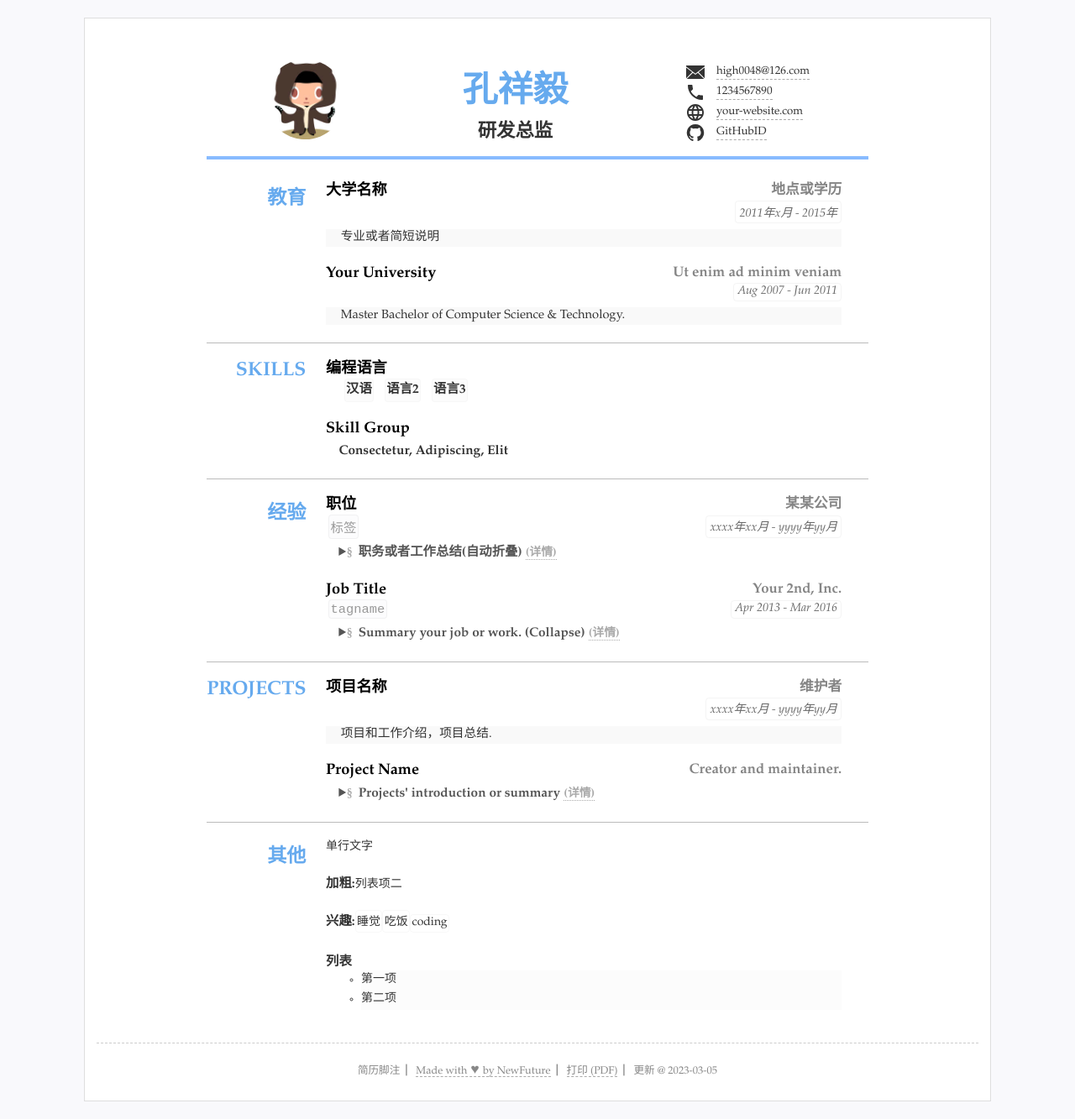
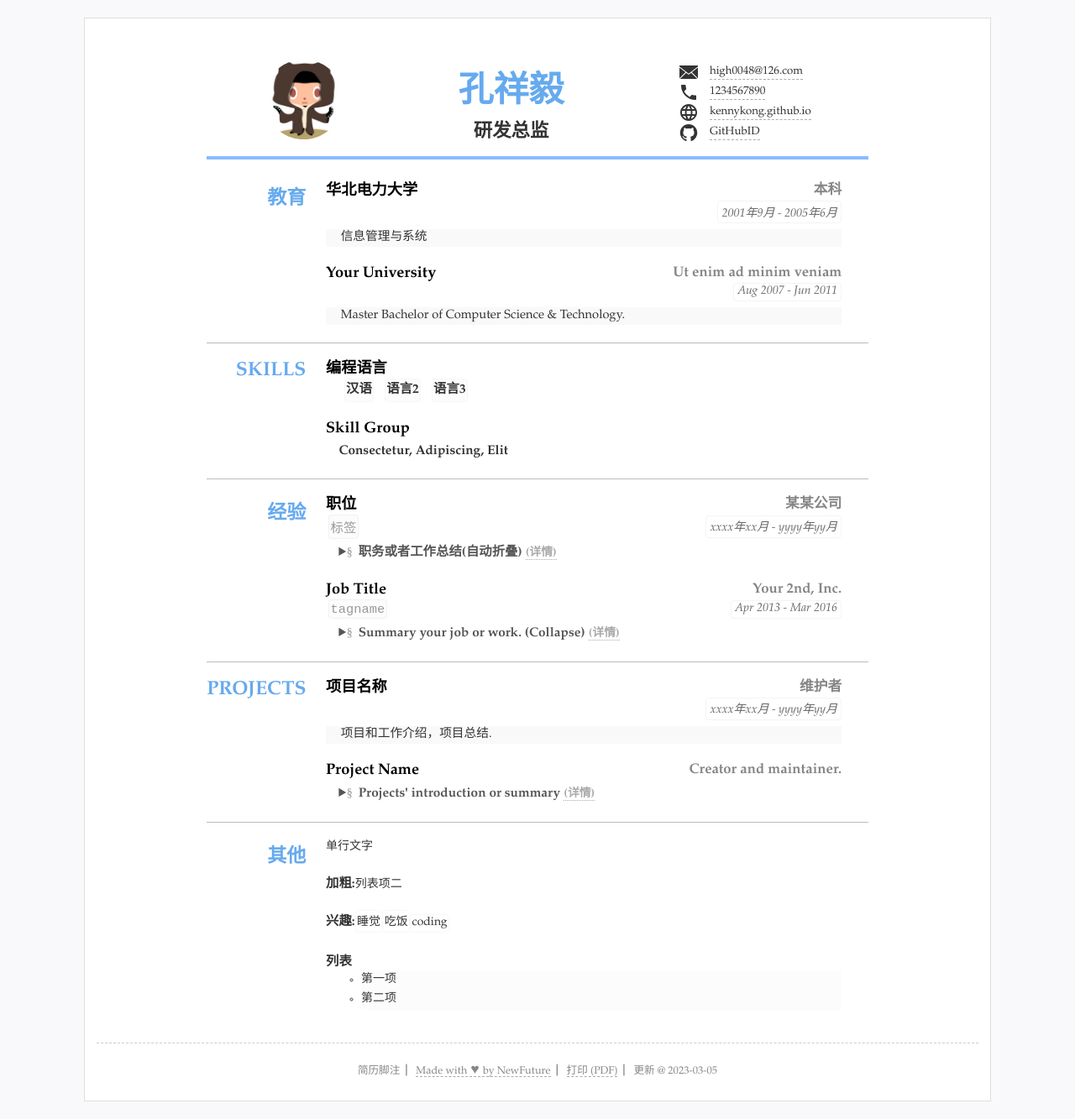
Before and after one commit to kennykong/resume, a Jekyll site: the page built from index.html, in a window 1280 px wide. Shown: the whole page at 84% size. Built offline with Jekyll 4.4.1, drawn with Linux system fonts in a browser that asks for light colours.

Commit message:
Update resume.yml

```diff
--- a/_data/resume.yml
+++ b/_data/resume.yml
@@ -15,8 +15,8 @@ contact: #联系方式连接等3~5行
 - text: "1234567890"
   href: 'tel:1234567890'
   icon: 'icons/phone.svg'
-- text: "your-website.com"
-  href: 'http://your-website.com'
+- text: "kennykong.github.io"
+  href: 'https://kennykong.github.io'
   icon: 'icons/web.svg'
 - text: "GitHubID"
   href: 'https://github.com/NewFuture'
@@ -30,10 +30,10 @@ main: #简历主要内容，
 - type: education #类别为ID
   name: 教育 #显示名称，空则使用type
   content: #内容基本格式 标题-副标题-日期-详细内容 (都允许空)
-  - title: 大学名称
-    duration: "2011年x月 - 2015年"
-    sub: 地点或学历
-    detail: 专业或者简短说明
+  - title: 华北电力大学
+    duration: "2001年9月 - 2005年6月"
+    sub: 本科
+    detail: 信息管理与系统
   - title: Your University
     duration: Aug 2007 - Jun 2011
     sub: Ut enim ad minim veniam
```
